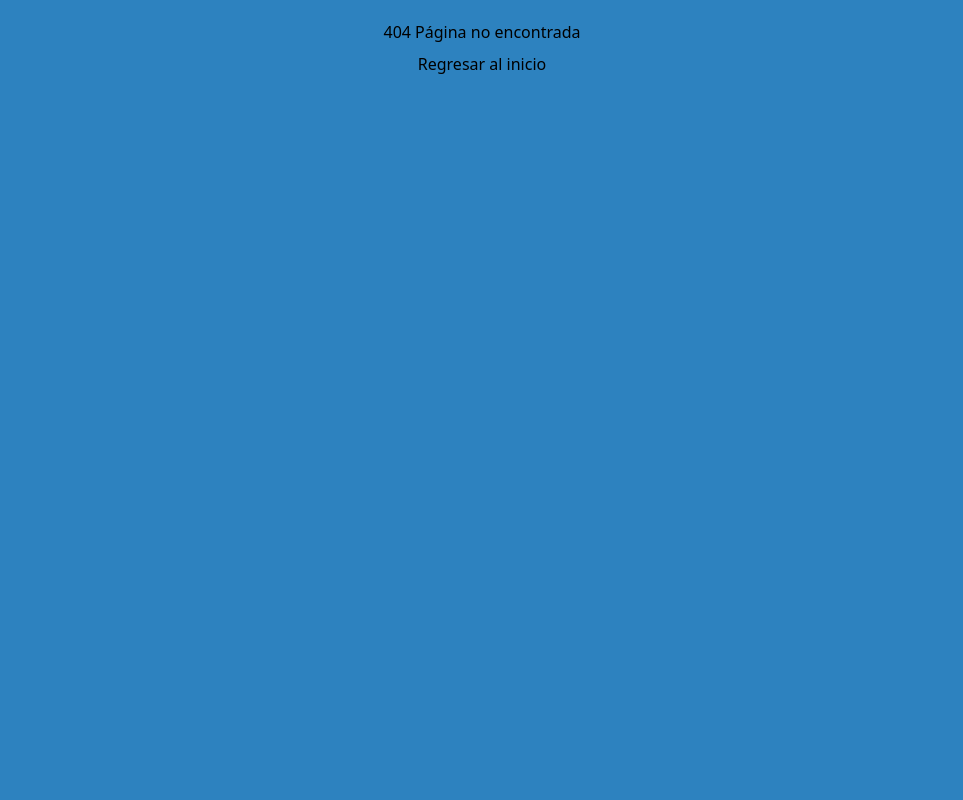
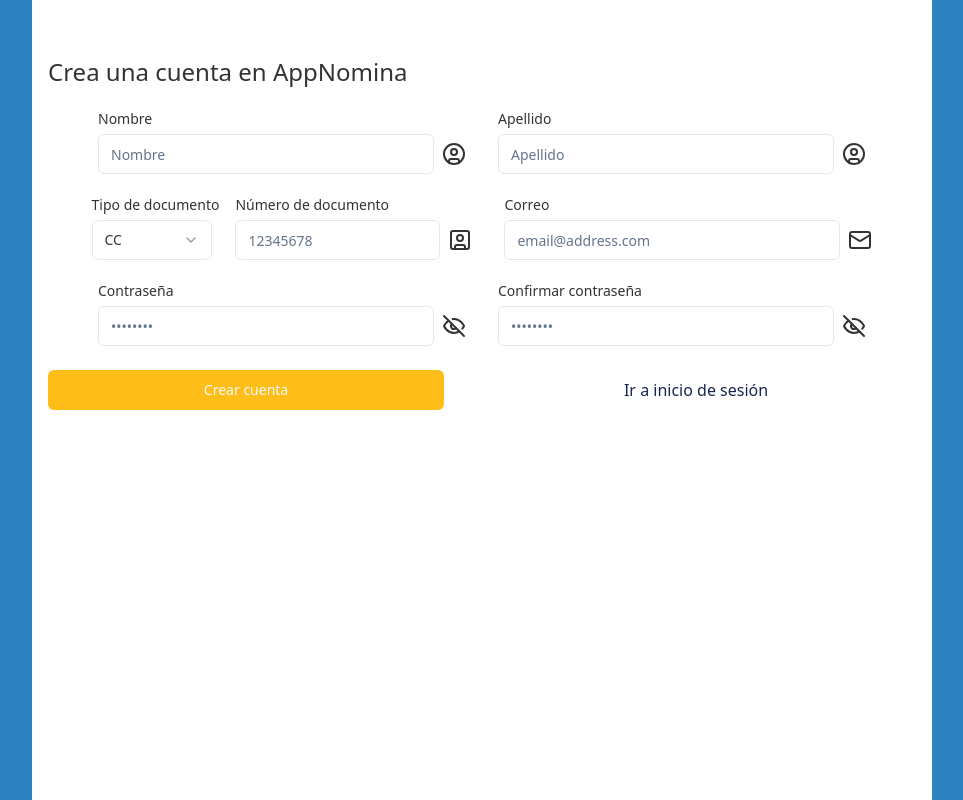
Before and after one commit to FabioECalderon/AppNomina-frontend, a React (Vite) app: page /employeeHome in a window 1280 px wide. Before the commit this address had no page. Shown: the whole page, without its empty margins (158-1121 px from the left). Built offline with nearby package versions, Linux system fonts and the light colour scheme.

Commit message:
Prueba formulario Newemployee

```diff
--- a/src/App.jsx
+++ b/src/App.jsx
@@ -23,6 +23,7 @@ const router = createBrowserRouter([
   { path: '/login', element: <Login /> },
   { path: '/register', element: <Register /> },
   { path: '/empleado/:employeeId', element: <EmployeeDetail /> },
+  { path: '/employeeHome', element: <EmployeesHome /> },
 ]);
 
 function App() {
--- /dev/null
+++ b/src/components/employee/NewEmployee.jsx
@@ -0,0 +1,270 @@
+import { useForm } from 'react-hook-form';
+import { z } from 'zod';
+import { zodResolver } from '@hookform/resolvers/zod';
+import { NavLink } from 'react-router-dom';
+import { MailIcon } from 'lucide-react';
+import { UserCircle } from 'lucide-react';
+import { UserSquare } from 'lucide-react';
+
+import {
+  Form,
+  FormControl,
+  FormDescription,
+  FormField,
+  FormItem,
+  FormLabel,
+  FormMessage,
+} from '@/components/ui/form';
+import { Input } from '@/components/ui/input';
+import { Button } from '@/components/ui/button';
+import { PasswordInput } from '../ui/password-input';
+import {
+  Select,
+  SelectContent,
+  SelectItem,
+  SelectTrigger,
+  SelectValue,
+} from '@/components/ui/select';
+
+const formSchema = z
+  .object({
+    firstName: z.string().min(2, {
+      message: 'El nombre debe tener al menos 2 caracteres',
+    }),
+    lastName: z.string().min(2, {
+      message: 'El apellido debe tener al menos 2 caracteres',
+    }),
+    idType: z.enum(['CC', 'CE', 'NIT'], {
+      message: 'Seleccione el tipo de documento',
+    }),
+    idNumber: z.string().min(5, {
+      message: 'El documento debe tener al menos 5 dígitos.',
+    }),
+    emailAddress: z.string().email('Introduzca su correo registrado.'),
+    password: z
+      .string()
+      .min(8, {
+        message: 'La contraseña debe tener al menos 8 caracteres.',
+      })
+      .max(30, {
+        message: 'Se excedió el número máximo de caractéres.',
+      }),
+    confirmPassword: z.string(),
+  })
+  .refine(
+    (data) => {
+      return data.password === data.confirmPassword;
+    },
+    { message: 'Las contraseñas no son iguales.', path: ['confirmPassword'] },
+  );
+
+export default function NewEmployee() {
+  const form = useForm({
+    resolver: zodResolver(formSchema),
+    defaultValues: {
+      firstName: '',
+      lastName: '',
+      idType: 'CC',
+      idNumber: '',
+      emailAddress: '',
+      password: '',
+    },
+  });
+
+  const onSubmit = async (data) => {
+    try {
+      await new Promise((resolve) => setTimeout(resolve, 1000));
+      console.log(data);
+    } catch (e) {
+      form.setError('root', { message: 'El correo o contraseña es inválido' });
+    }
+  };
+
+  return (
+    <>
+      <Form {...form}>
+        <form
+          onSubmit={form.handleSubmit(onSubmit)}
+          className="w-full h-screen max-w-[900px] mx-auto p-4 flex flex-col gap-6 text-skin-base bg-skin-fill-alt"
+        >
+          <FormDescription className="text-2xl text-left pt-10 text-bold">
+            Crea una cuenta en AppNomina
+          </FormDescription>
+          <div className="flex gap-8 flex-col sm:flex-row sm:justify-center">
+            <FormField
+              control={form.control}
+              name="firstName"
+              render={({ field }) => (
+                <FormItem>
+                  <FormLabel>
+                    <p className="text-left text-l">Nombre</p>
+                  </FormLabel>
+                  <FormControl>
+                    <Input
+                      placeholder="Nombre"
+                      {...field}
+                      type="text"
+                      className="sm:w-[260px] md:w-[336px]"
+                      suffix={<UserCircle />}
+                    />
+                  </FormControl>
+                  <FormMessage />
+                </FormItem>
+              )}
+            />
+            <FormField
+              control={form.control}
+              name="lastName"
+              render={({ field }) => (
+                <FormItem>
+                  <FormLabel>
+                    <p className="text-left text-l">Apellido</p>
+                  </FormLabel>
+                  <FormControl>
+                    <Input
+                      placeholder="Apellido"
+                      {...field}
+                      type="text"
+                      className="sm:w-[260px] md:w-[336px]"
+                      suffix={<UserCircle />}
+                    />
+                  </FormControl>
+                  <FormMessage />
+                </FormItem>
+              )}
+            />
+          </div>
+          <div className="flex gap-8 flex-col sm:flex-row sm:justify-center">
+            <div className="flex gap-4 w-auto">
+              <FormField
+                control={form.control}
+                name="idType"
+                render={({ field }) => (
+                  <FormItem>
+                    <FormLabel>
+                      <p className="text-left text-l">Tipo de documento</p>
+                    </FormLabel>
+                    {/* Fix document id selection */}
+                    <Select
+                      onValueChange={field.onchange}
+                      defaultValue={field.value}
+                    >
+                      <FormControl>
+                        <SelectTrigger className="grow-0 w-[120px]">
+                          <SelectValue placeholder="Seleccionar" />
+                        </SelectTrigger>
+                      </FormControl>
+                      <SelectContent>
+                        <SelectItem value="CC">CC</SelectItem>
+                        <SelectItem value="CE">CE</SelectItem>
+                        <SelectItem value="NIT">NIT</SelectItem>
+                      </SelectContent>
+                    </Select>
+                    <FormMessage />
+                  </FormItem>
+                )}
+              />
+              <FormField
+                control={form.control}
+                name="idNumber"
+                render={({ field }) => (
+                  <FormItem>
+                    <FormLabel>
+                      <p className="text-left text-l">Número de documento</p>
+                    </FormLabel>
+                    <FormControl>
+                      <Input
+                        placeholder="12345678"
+                        {...field}
+                        type="number"
+                        className=" w-auto sm:w-[125px] md:w-[205px]"
+                        suffix={<UserSquare />}
+                      />
+                    </FormControl>
+                    <FormMessage />
+                  </FormItem>
+                )}
+              />
+            </div>
+            <FormField
+              control={form.control}
+              name="emailAddress"
+              render={({ field }) => (
+                <FormItem>
+                  <FormLabel>
+                    <p className="text-left text-l">Correo</p>
+                  </FormLabel>
+                  <FormControl>
+                    <Input
+                      placeholder="email@address.com"
+                      {...field}
+                      type="email"
+                      className="sm:w-[260px] md:w-[336px]"
+                      suffix={<MailIcon />}
+                    />
+                  </FormControl>
+                  <FormMessage />
+                </FormItem>
+              )}
+            />
+          </div>
+          <div className="flex gap-8 flex-col sm:flex-row sm:justify-center">
+            <FormField
+              control={form.control}
+              name="password"
+              render={({ field }) => (
+                <FormItem>
+                  <FormLabel>
+                    <p className="text-left text-l">Contraseña</p>
+                  </FormLabel>
+                  <FormControl>
+                    <PasswordInput
+                      className="sm:w-[260px] md:w-[336px]"
+                      placeholder="••••••••"
+                      {...field}
+                    />
+                  </FormControl>
+                  <FormMessage />
+                </FormItem>
+              )}
+            />
+            <FormField
+              control={form.control}
+              name="confirmPassword"
+              render={({ field }) => (
+                <FormItem>
+                  <FormLabel>
+                    <p className="text-left text-l">Confirmar contraseña</p>
+                  </FormLabel>
+                  <FormControl>
+                    <PasswordInput
+                      className="sm:w-[260px] md:w-[336px]"
+                      placeholder="••••••••"
+                      {...field}
+                    />
+                  </FormControl>
+                  <FormMessage />
+                </FormItem>
+              )}
+            />
+          </div>
+          <div className=" pb-8 flex items-center gap-8 flex-col sm:flex-row sm:justify-center ">
+            <Button
+              className=" sm:grow bg-skin-accent hover:bg-skin-accent-hover"
+              disabled={form.formState.isSubmitting}
+              type="submit"
+            >
+              {form.formState.isSubmitting ? 'Enviando...' : 'Crear cuenta'}
+            </Button>
+            <NavLink
+              to="/login"
+              className="sm:grow rounded-md p-2 text-blue-950 bg-skin-fill-alt hover:bg-skin-fill"
+            >
+              Ir a inicio de sesión
+            </NavLink>
+          </div>
+        </form>
+      </Form>
+    </>
+  );
+}
--- a/src/pages/EmployeeDetail.jsx
+++ b/src/pages/EmployeeDetail.jsx
@@ -3,5 +3,5 @@ import { useParams } from 'react-router-dom';
 export default function EmployeeDetail() {
   const params = useParams();
   console.log(params);
-  return <div>EmployeeDetail</div>;
+  return <div>Employee Detail</div>;
 }
--- a/src/pages/EmployeesHome.jsx
+++ b/src/pages/EmployeesHome.jsx
@@ -1,5 +1,6 @@
+import NewEmployee from '@/components/employee/NewEmployee';
 import React from 'react';
 
 export default function EmployeesHome() {
-  return <div>EmployeesHome</div>;
+  return <NewEmployee />;
 }
```
